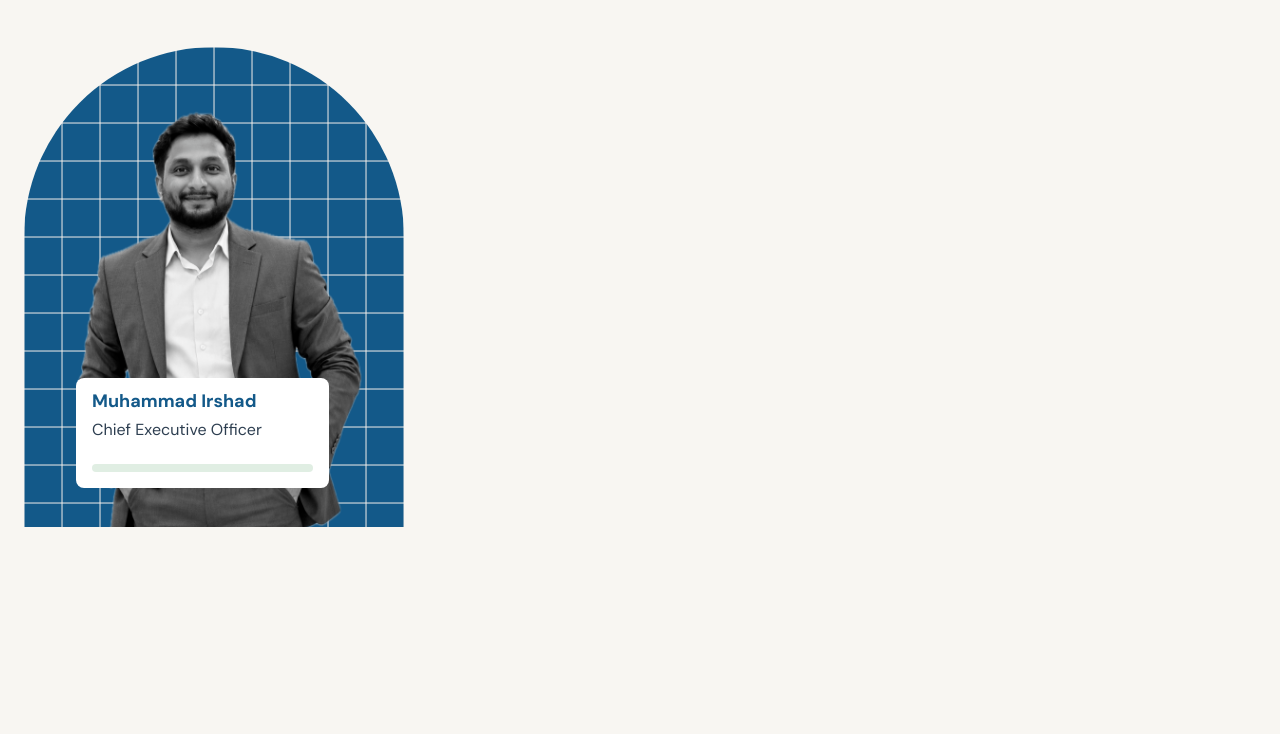
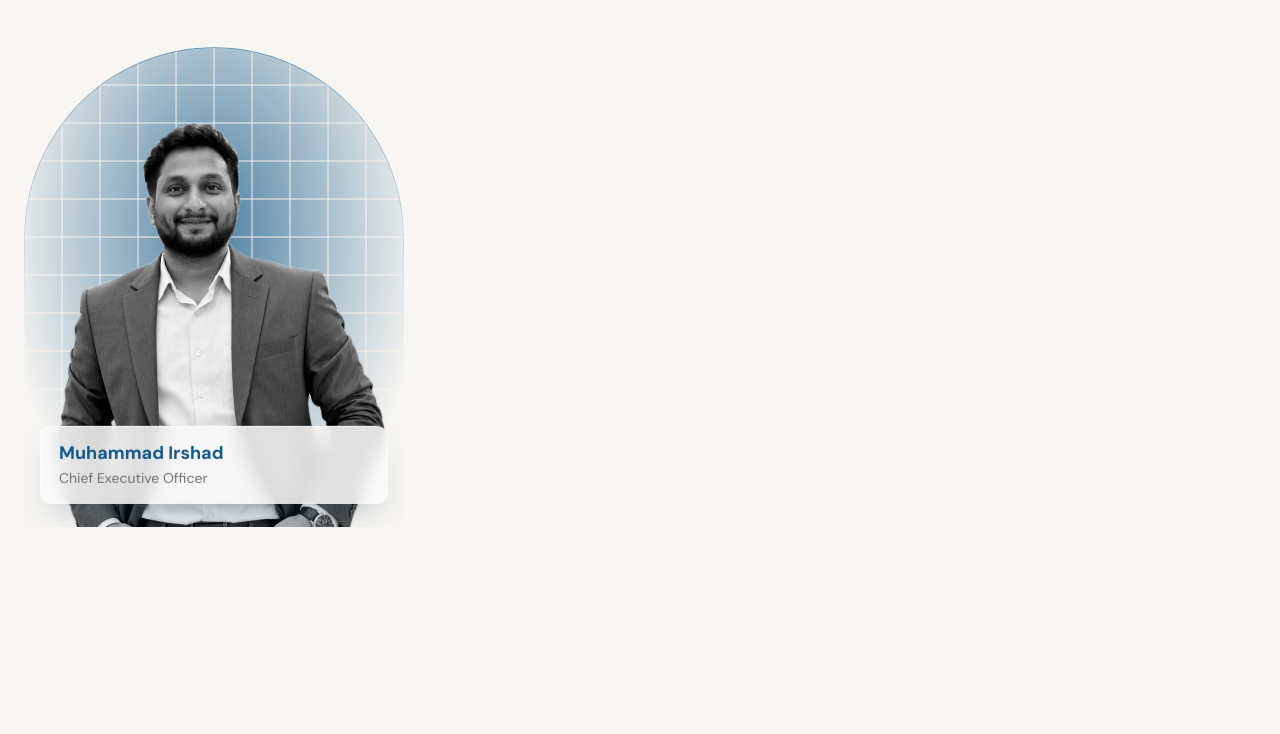
Before and after one commit to mubashir111/prime_assosiate, a plain HTML site: page team.html in a window 1280 px wide. Shown: the part 353-1087 px from the top of the page. Drawn offline with nearby package versions, Linux system fonts and the light colour scheme.

Commit message:
Soften the team portrait background and card
Co-Authored-By: Claude Opus 5.5 <noreply@anthropic.com>

```diff
--- a/css/inner.css
+++ b/css/inner.css
@@ -277,26 +277,48 @@
   margin-left: -16px;
   overflow: hidden;
   border-radius: 500px 500px 0 0;
-  background: var(--color-primary) url("../assets/img/grid-pattern.png") 0 0 / 38px;
+  /* Same soft treatment as the home portrait: a pale glow behind the head
+     and faint grid lines, so the black-and-white photo sits lightly. */
+  background:
+    url("../assets/img/grid-pattern.png") 0 0 / 38px,
+    radial-gradient(ellipse at 50% 38%, rgb(var(--color-primary-rgb) / 0.75) 0%, rgb(var(--color-primary-rgb) / 0.28) 50%, rgb(var(--color-primary-rgb) / 0) 80%);
+}
+
+/* Thin arch outline that fades out down the sides. */
+.member::before {
+  content: "";
+  position: absolute;
+  inset: 0 0 auto;
+  height: 60%;
+  border: 1px solid rgb(var(--color-primary-rgb) / 0.4);
+  border-bottom: 0;
+  border-radius: 500px 500px 0 0;
+  pointer-events: none;
+  -webkit-mask-image: linear-gradient(#000, transparent);
+  mask-image: linear-gradient(#000, transparent);
 }
 
 .member__photo {
   position: absolute;
   top: 0;
-  left: 5%;
-  width: 90%;
+  left: -2%;
+  width: 104%;
   max-width: none;
   height: auto;
 }
 
 .member__card {
   position: absolute;
-  bottom: 32px;
-  left: 52px;
-  width: 253px;
-  padding: 11px 16px 16px;
-  border-radius: var(--radius-sm);
-  background: #fff;
+  right: 16px;
+  bottom: 16px;
+  left: 16px;
+  padding: 14px 18px;
+  border: 1px solid rgb(255 255 255 / 0.6);
+  border-radius: var(--radius-md);
+  background: rgb(250 250 250 / 0.86);
+  box-shadow: 0 18px 40px -20px rgb(11 61 96 / 0.5);
+  -webkit-backdrop-filter: blur(8px);
+  backdrop-filter: blur(8px);
 }
 
 .member__name {
@@ -306,14 +328,11 @@
 }
 
 .member__role {
-  margin-top: 5px;
+  margin-top: 2px;
   font-family: var(--font-heading);
-  font-size: 16px;
-  line-height: 24px;
-}
-
-.member__card .meter {
-  margin-top: 22px;
+  font-size: 14px;
+  line-height: 22px;
+  color: var(--color-muted);
 }
 
 @media (max-width: 767px) {
--- a/team.html
+++ b/team.html
@@ -96,7 +96,6 @@
           <div class="member__card">
             <h2 class="member__name">Muhammad Irshad</h2>
             <p class="member__role">Chief Executive Officer</p>
-            <div class="meter" style="--value: 0%"><span class="meter__fill"></span></div>
           </div>
         </article>
       </div>
```
